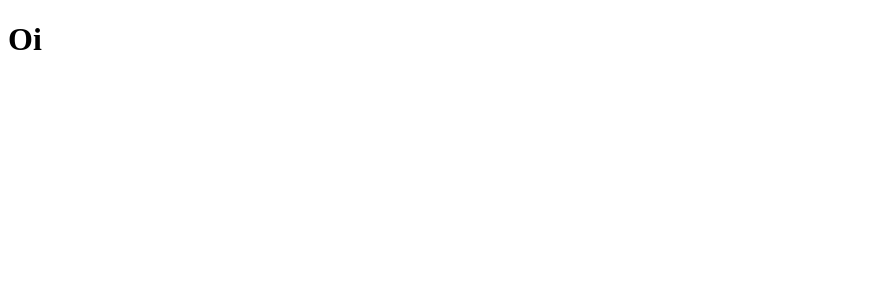
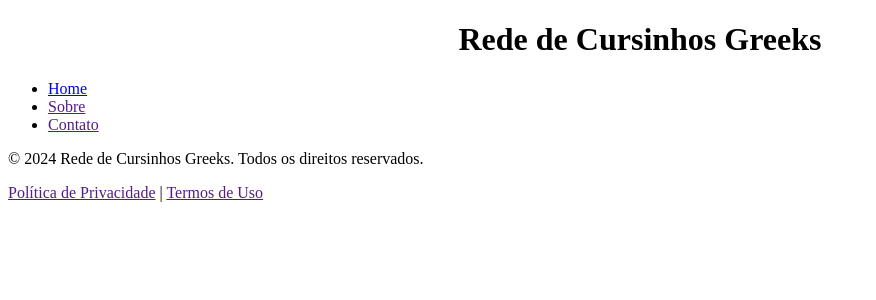
Before and after one commit to MuriloGDO/aibd-proj, a Django app: page / in a window 1280 px wide. Before the commit the part shown is almost empty. Shown: the top 300 px of the page, without its empty margins (0-876 px from the left). Run offline with Django 5.2, Linux system fonts and the light colour scheme.

Commit message:
feat: home.html template

```diff
--- a/aibd/templates/home.html
+++ b/aibd/templates/home.html
@@ -4,10 +4,36 @@
 <head>
     <meta charset="UTF-8">
     <meta name="viewport" content="width=device-width, initial-scale=1.0">
-
-    <title>Document</title>
+    <link rel="icon" href="{% static 'images/Greeks.png' %}" type="image/png">
+    {% block head %}{% endblock %}
+    <title>{% block title %}{% endblock %}</title>
 </head>
 <body>
-    <h1>Oi</h1>
+    <header>
+        <div class="container">
+            <h1 style="text-align: center;">Rede de Cursinhos Greeks</h1>
+            <nav>
+                <ul>
+                    <li><a href="{% url 'home'%}">Home</a></li>
+                    <li><a href="">Sobre</a></li>
+                    <li><a href="">Contato</a></li>
+                </ul>
+            </nav>
+        </div>
+        {% block header %}
+        {% endblock %}
+    </header>
+
+    {% block content %}
+    {% endblock %}
+
+    <footer>
+        <div class="container">
+            <p>&copy; 2024 Rede de Cursinhos Greeks. Todos os direitos reservados.</p>
+            <p><a href="">Política de Privacidade</a> | <a href="">Termos de Uso</a></p>
+        </div>
+        {% block footer %}
+        {% endblock %}
+    </footer>
 </body>
 </html>
```
